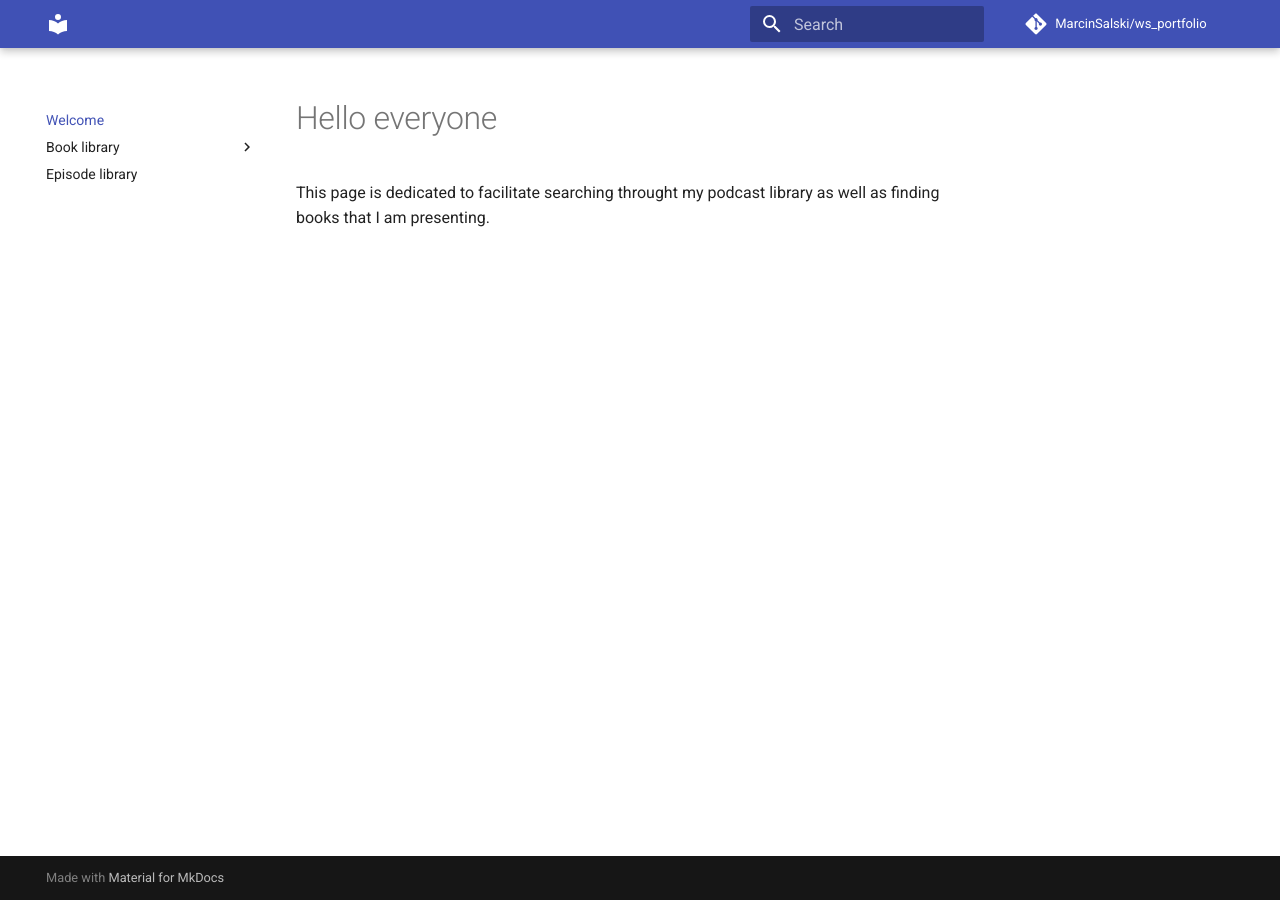
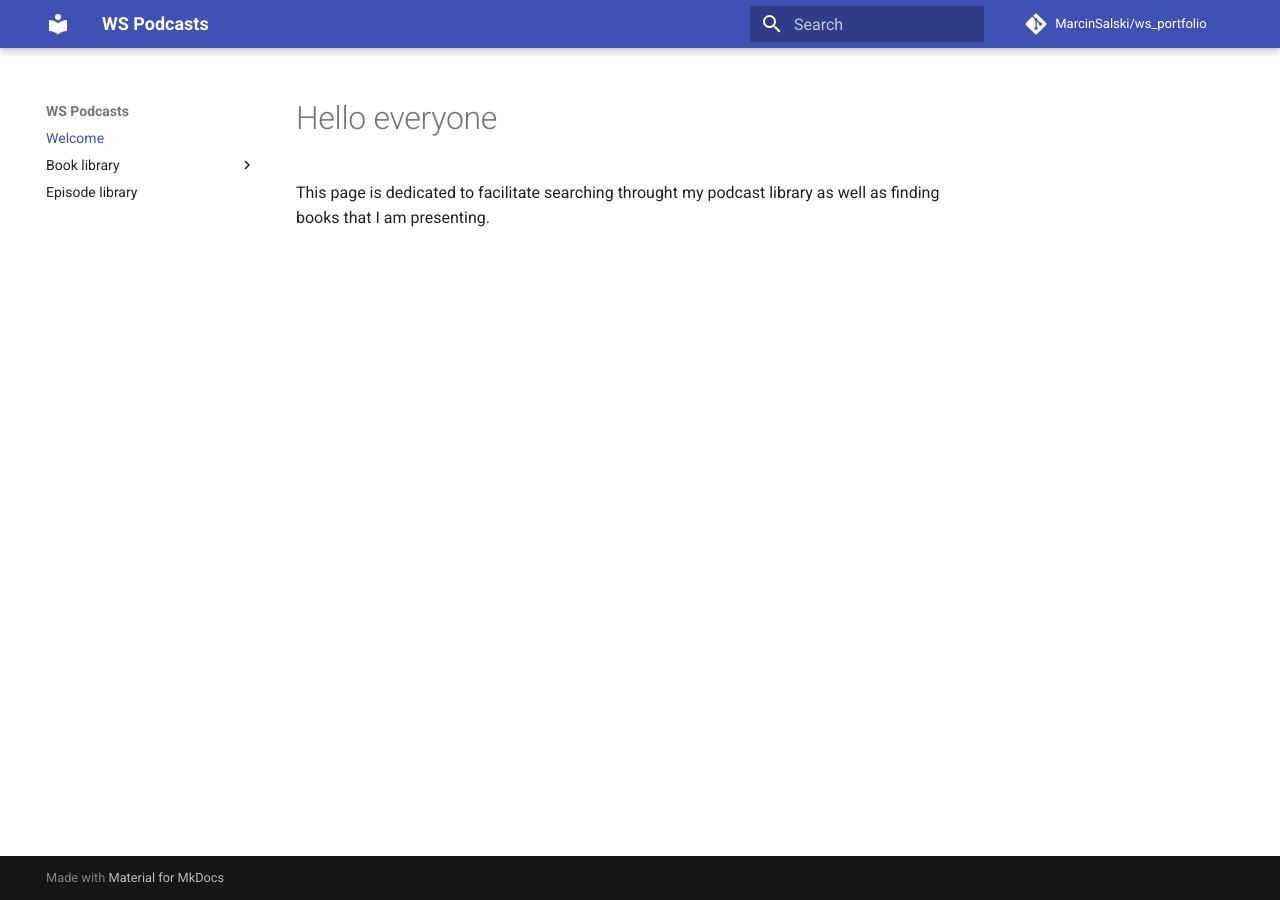
Before and after one commit to MarcinSalski/ws_portfolio, an MkDocs documentation site: the page built from docs/index.md, in a window 1280 px wide. Built offline with MkDocs 1.6.1 and Material for MkDocs 9.7.7, drawn with Linux system fonts in a browser that asks for light colours; comment, search, counter and statistics services are not loaded; part of the change alters nothing that is shown.

```diff
--- a/mkdocs.yml
+++ b/mkdocs.yml
@@ -1,4 +1,4 @@
-wssite_name: WS Podcasts
+site_name: WS Podcasts
 site_author: Marcin Salski
 site_description: >-
   Portfolio of my creative projects
```
